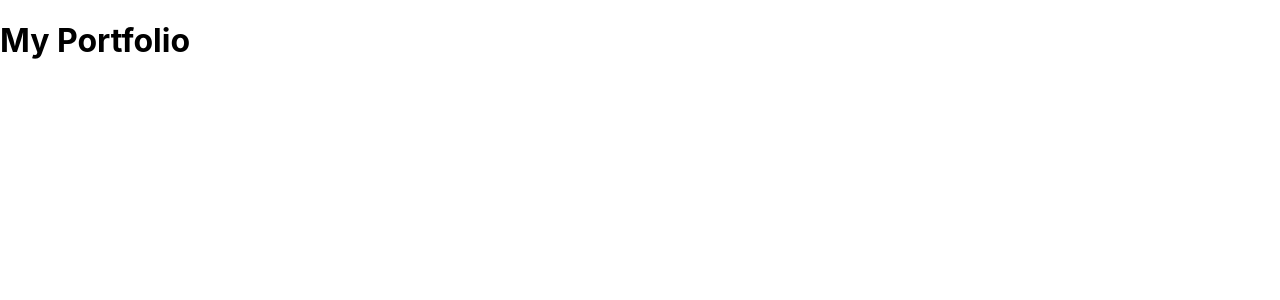
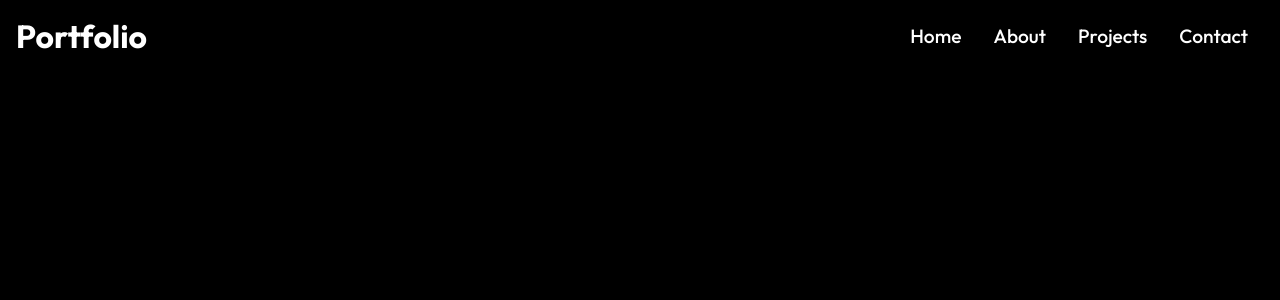
Before and after one commit to Nayanatharapmc/personal-portfolio, a React (Create React App) app: page / in a window 1280 px wide. Shown: the top 300 px of the page. Built offline with nearby package versions, Linux system fonts and the light colour scheme.

Commit message:
navigation bar completed

```diff
--- /dev/null
+++ b/src/components/Navbar.js
@@ -0,0 +1,37 @@
+import "./NavbarStyles.css";
+import { Link } from "react-router-dom";
+import { FaBars, FaTimes } from "react-icons/fa"; //import hamburger icon, fa is the category name
+import  React,{useState} from 'react';
+
+const Navbar = () => {
+  const [click, setClick] = React.useState(false);
+  const handleClick = () => setClick(!click);
+
+  return (
+    <div className="header">
+      <Link to="/">
+        <h1>Portfolio</h1>
+      </Link>
+      <ul className={click ? "nav-menu active" : "nav-menu"}>
+        <li>
+            <Link to="/home">Home</Link>
+        </li>
+        <li>
+            <Link to="/about">About</Link>
+        </li>
+        <li>
+            <Link to="/projects">Projects</Link>
+        </li>
+        <li>
+            <Link to="/contact">Contact</Link>
+        </li>
+      </ul>
+      <div className="hamburger" onClick={handleClick}>
+        {click ? (<FaTimes size={20} style={{color:"#fff"}} />):
+        (<FaBars size={20} style={{color:"#fff"}} />)}
+      </div>
+    </div>
+  )
+}
+
+export default Navbar
--- /dev/null
+++ b/src/components/NavbarStyles.css
@@ -0,0 +1,57 @@
+.header{
+    display: flex;
+    justify-content: space-between;
+    align-items: center;
+    padding: 1rem;
+}
+
+.nav-menu{
+    display: flex;
+}
+
+.nav-menu li{
+    padding: 0 1rem;
+}
+
+.nav-menu li a{
+    font-size: 1.2rem;
+    font-weight: 500;
+}
+
+.hamburger{
+    display: none;
+}
+
+@media screen and (max-width: 1040px){
+    .nav-menu{
+        flex-direction: column;
+        justify-content: center;
+        align-items: center;
+        width: 100%;
+        height: 100vh;
+        background: rgba(0, 0, 0, 0.9);
+        position: absolute;
+        top: 0;
+        left: -100%;
+        z-index: -3;
+        transition: 0.3s;
+    }
+
+    .nav-menu.active{
+        left: 0;
+    }
+
+    .nav-menu li{
+        padding: 1rem 0;
+    }
+
+    .nav-menu li a{
+        font-size: 2rem;
+    }
+
+    .hamburger{
+        display: initial;
+    }
+
+
+}
--- a/src/index.css
+++ b/src/index.css
@@ -1,13 +1,43 @@
-body {
-  margin: 0;
-  font-family: -apple-system, BlinkMacSystemFont, 'Segoe UI', 'Roboto', 'Oxygen',
-    'Ubuntu', 'Cantarell', 'Fira Sans', 'Droid Sans', 'Helvetica Neue',
-    sans-serif;
-  -webkit-font-smoothing: antialiased;
-  -moz-osx-font-smoothing: grayscale;
+@import url('https://fonts.googleapis.com/css2?family=Outfit:wght@100..900&display=swap');
+
+*{
+    margin: 0;
+    padding: 0;
+    box-sizing: border-box;
+    font-family: 'Outfit', sans-serif;
 }
 
-code {
-  font-family: source-code-pro, Menlo, Monaco, Consolas, 'Courier New',
-    monospace;
+body{
+    background: #000;
 }
+
+h1,h4,p,a{
+    color: #fff;
+    text-decoration: none;
+}
+
+ul{
+    list-style-type: none;
+}
+
+.btn{
+    padding: 12px 32px;
+    font-size: 1rem;
+    text-transform: uppercase;
+    background: rgb(248, 217, 15);
+    color: #222;
+    border: 1px solid #fff;
+    font-weight: 600;
+    cursor: pointer;
+}
+
+.btn-light{
+    background: transparent;
+    color: #fff;
+}
+
+.btn:hover{
+    background: rgba(red, green, blue, 0.2);
+    color: #fff;
+    transition: 0.3s;
+}
--- a/src/routes/Home.js
+++ b/src/routes/Home.js
@@ -1,9 +1,10 @@
 import React from 'react';
+import Navbar from '../components/Navbar';
 
 const Home = () => {
     return (
         <div>
-        <h1>My Portfolio</h1>
+            <Navbar />
         </div>
     );
 }
```
